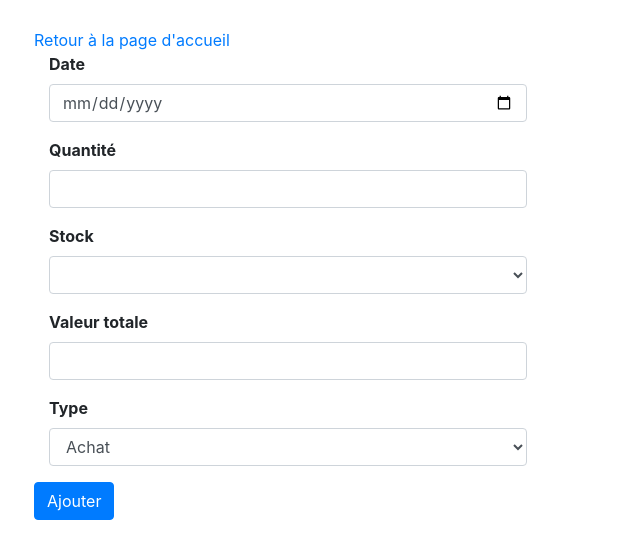
After one commit to doolieSoft/djbourse, a Django app: page /add_transaction in a window 1280 px wide. The commit adds this page. Shown: the top 559 px of the page, without its empty margins (0-640 px from the left). Run offline with Django 3.2, Linux system fonts and the light colour scheme; data that the repository does not hold is empty; some libraries are stand-ins or nearby versions.

Commit message:
added "add a stock" template added "add a transaction" template added table alphavantagekey

```diff
--- a/bourse/admin.py
+++ b/bourse/admin.py
@@ -1,9 +1,10 @@
 from django.contrib import admin
 
-from .models import Price, Stock, Wallet, Transaction
+from .models import Price, Stock, Wallet, Transaction, AlphaVantageApiKey
 
 # Register your models here.
 admin.site.register(Stock)
 admin.site.register(Price)
 admin.site.register(Wallet)
 admin.site.register(Transaction)
+admin.site.register(AlphaVantageApiKey)
--- /dev/null
+++ b/bourse/templates/add_transaction.html
@@ -0,0 +1,62 @@
+<!DOCTYPE html>
+<html lang="en">
+<head>
+    <meta charset="UTF-8">
+    <title>Title</title>
+    <link rel="stylesheet" href="https://stackpath.bootstrapcdn.com/bootstrap/4.5.2/css/bootstrap.min.css"
+          integrity="sha384-JcKb8q3iqJ61gNV9KGb8thSsNjpSL0n8PARn9HuZOnIxN0hoP+VmmDGMN5t9UJ0Z" crossorigin="anonymous">
+</head>
+<body>
+<div class="container-fluid m-1">
+    <div class="col-12">
+        <br/>
+        <a href="{% url 'index' %}">Retour à la page d'accueil</a>
+        <br/>
+        <form method="post" class="form-horizontal">
+            {% csrf_token %}
+            <div class="form-group">
+                <label class="font-weight-bold col-sm-2" for="date">Date</label>
+                <div class="col-sm-5">
+                    <input class="form-control" type="date" id="date"/>
+                </div>
+            </div>
+            <div class="form-group">
+                <label class="font-weight-bold col-sm-2" for="quantity">Quantité</label>
+                <div class="col-sm-5">
+                    <input class="form-control" type="text" id="quantity" />
+                </div>
+            </div>
+            <div class="form-group">
+                <label class="font-weight-bold col-sm-2" for="stock">Stock</label>
+                <div class="col-sm-5">
+                    <select class="form-control" id="stock">
+                        {% for stock in stocks%}
+                        <option value="{{stock.id}}">{{stock.name}} ({{stock.symbol}})</option>
+                        {% endfor %}
+                    </select>
+                </div>
+            </div>
+            <div class="form-group">
+                <label class="font-weight-bold col-sm-2" for="totalValue">Valeur totale</label>
+                <div class="col-sm-5">
+                    <input class="form-control" type="text" id="totalValue" />
+                </div>
+            </div>
+            <div class="form-group">
+                <label class="font-weight-bold col-sm-2" for="quantity">Type</label>
+                <div class="col-sm-5">
+                    <select class="form-control" id="typeTransaction">
+                        {% for type_transaction in types_transaction %}
+                        <option value="{{type_transaction.0}}">{{type_transaction.0}}</option>
+                        {% endfor %}
+                    </select>
+                </div>
+            </div>
+            <div class="form-group">
+              <input type="submit" class="btn btn-primary" value="Ajouter" />
+            </div>
+        </form>
+    </div>
+</div>
+</body>
+</html>
--- a/bourse/templates/upload_stocks_name.html
+++ b/bourse/templates/upload_stocks_name.html
@@ -9,6 +9,10 @@
 </head>
 
 <body>
+<div class="container m-1">
+<br/>
+<a href="{% url 'index' %}">Retour à la page d'accueil</a>
+<br/>
 <form action="{% url 'upload-stocks-symbol' %}" method="post" enctype="multipart/form-data">
     {% csrf_token %}
     {{ message }}
@@ -23,5 +27,6 @@
 
     <p><input type="submit" value="Upload"/></p>
 </form>
+</div>
 </body>
 </html>
--- a/bourse/urls.py
+++ b/bourse/urls.py
@@ -1,10 +1,17 @@
 from django.urls import path
 
-from .views import upload_stocks_symbol, index, get_diff_for_all_periods_and_all_stocks
+from .views import upload_stocks_symbol, \
+    index, \
+    get_diff_for_all_periods_and_all_stocks, \
+    add_stock_symbol, \
+    add_transaction
 
 urlpatterns = [
     path('', index, name='index'),
     path('get_diff_for_all_periods_and_all_stocks', get_diff_for_all_periods_and_all_stocks,
          name='get-diff-for-all-periods-and-all-stocks'),
-    path('upload_stocks_symbol', upload_stocks_symbol, name='upload-stocks-symbol')
+    path('upload_stocks_symbol', upload_stocks_symbol, name='upload-stocks-symbol'),
+    path('add_stock_symbol', add_stock_symbol, name='add-stock-symbol'),
+    path('add_transaction', add_transaction, name='add-transaction')
+
 ]
--- a/bourse/utils.py
+++ b/bourse/utils.py
@@ -1,6 +1,4 @@
 from .models import Stock, Price
-
-LIMIT_BY_MINUTES = 5
 
 
 def insert_new_stock_in_model(stock_file):
--- a/bourse/views.py
+++ b/bourse/views.py
@@ -3,7 +3,7 @@ from datetime import datetime, timedelta
 from django.shortcuts import redirect, render
 
 from .forms import StockListForm
-from .models import Stock
+from .models import Stock, AlphaVantageApiKey, CHOICES_TYPE_TRANSACTION
 from .utils import insert_new_stock_in_model, \
     calculate_and_get_diff_for_period, \
     get_differences_by_stock, \
@@ -94,12 +94,30 @@ def get_diff_for_all_periods_and_all_stocks(request):
         period_headers[period] = period
 
     array_of_array = []
-    stocks = Stock.objects.order_by('symbol')
+    stocks = Stock.objects.filter(monitored=True).order_by('symbol')
+    stocks_not_monitored = Stock.objects.filter(monitored=False).order_by('symbol')
     for stock in stocks:
         array_of_array.append(get_differences_by_stock(differences_by_period, stock))
 
     context = {
         "period_headers": period_headers,
-        "array_of_array": array_of_array
+        "array_of_array": array_of_array,
+        "stocks_not_monitored": stocks_not_monitored
     }
     return render(request, "diff_for_all_periods_for_all_stocks.html", context)
+
+
+def add_stock_symbol(request):
+    keys = AlphaVantageApiKey.objects.all()
+    context = {"keys": keys}
+    return render(request, "add_stock_symbol.html", context=context)
+
+
+def add_transaction(request):
+    types_transaction = CHOICES_TYPE_TRANSACTION
+    stocks = Stock.objects.all()
+    context = {
+        "stocks": stocks,
+        "types_transaction":types_transaction
+    }
+    return render(request, "add_transaction.html", context=context)
--- a/update_prices.py
+++ b/update_prices.py
@@ -49,7 +49,7 @@ if __name__ == "__main__":
         parser.print_help()
         exit(0)
 
-    stocks_symbols = Stock.objects.all()
+    stocks_symbols = Stock.objects.filter(monitored=True)
 
     for stock_symbol in stocks_symbols:
         print(stock_symbol.name)
```
Also changed, not shown: bourse/models.py (+8 -0 lines), bourse/templates/add_stock_symbol.html (added, +59 -0 lines), bourse/templates/diff_for_all_periods_for_all_stocks.html (+16 -0 lines), bourse/templates/index.html (+8 -0 lines), bourse/migrations/0009_alphavantageapikey.py (added), bourse/migrations/0010_stock_monitored.py (added), 1 other file.
